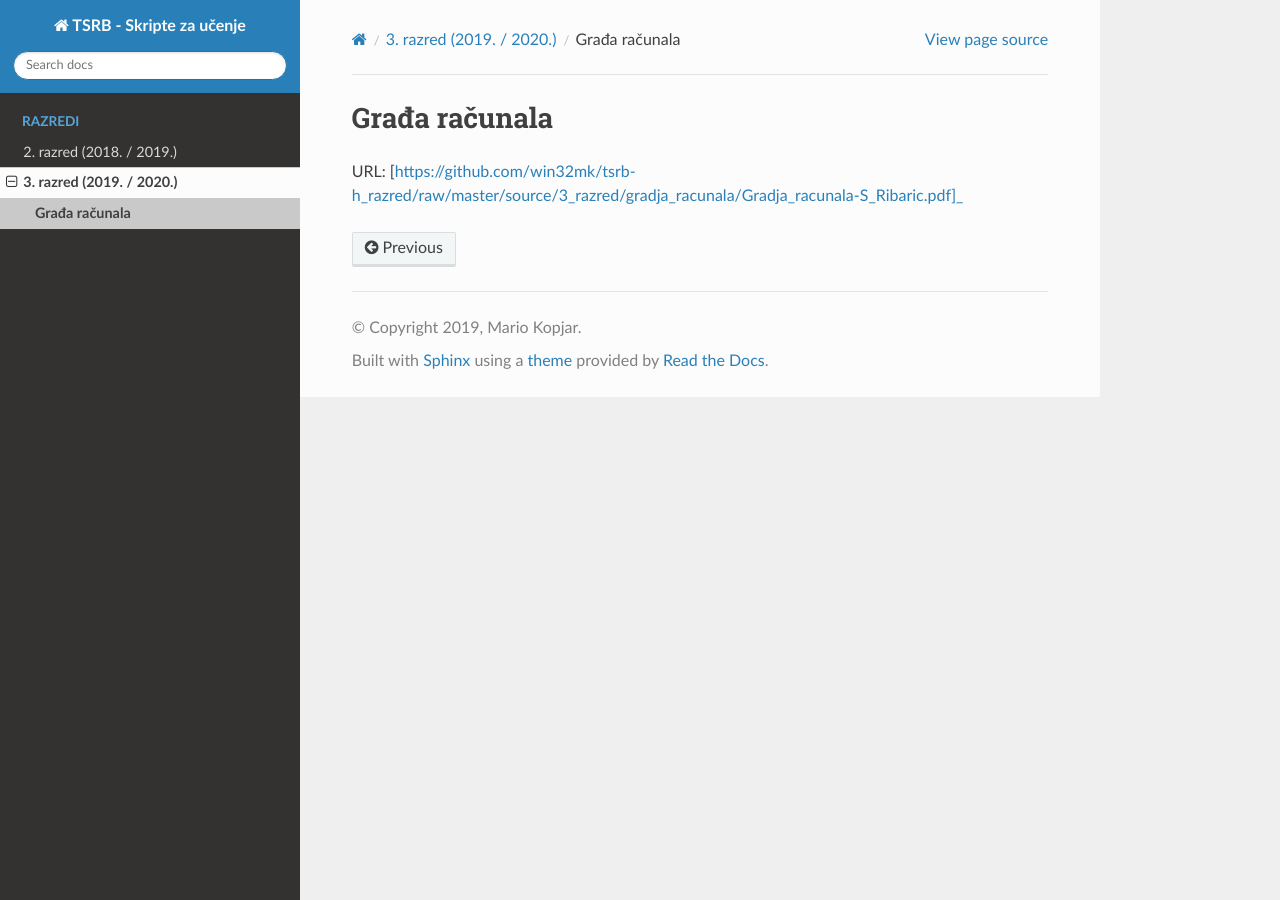
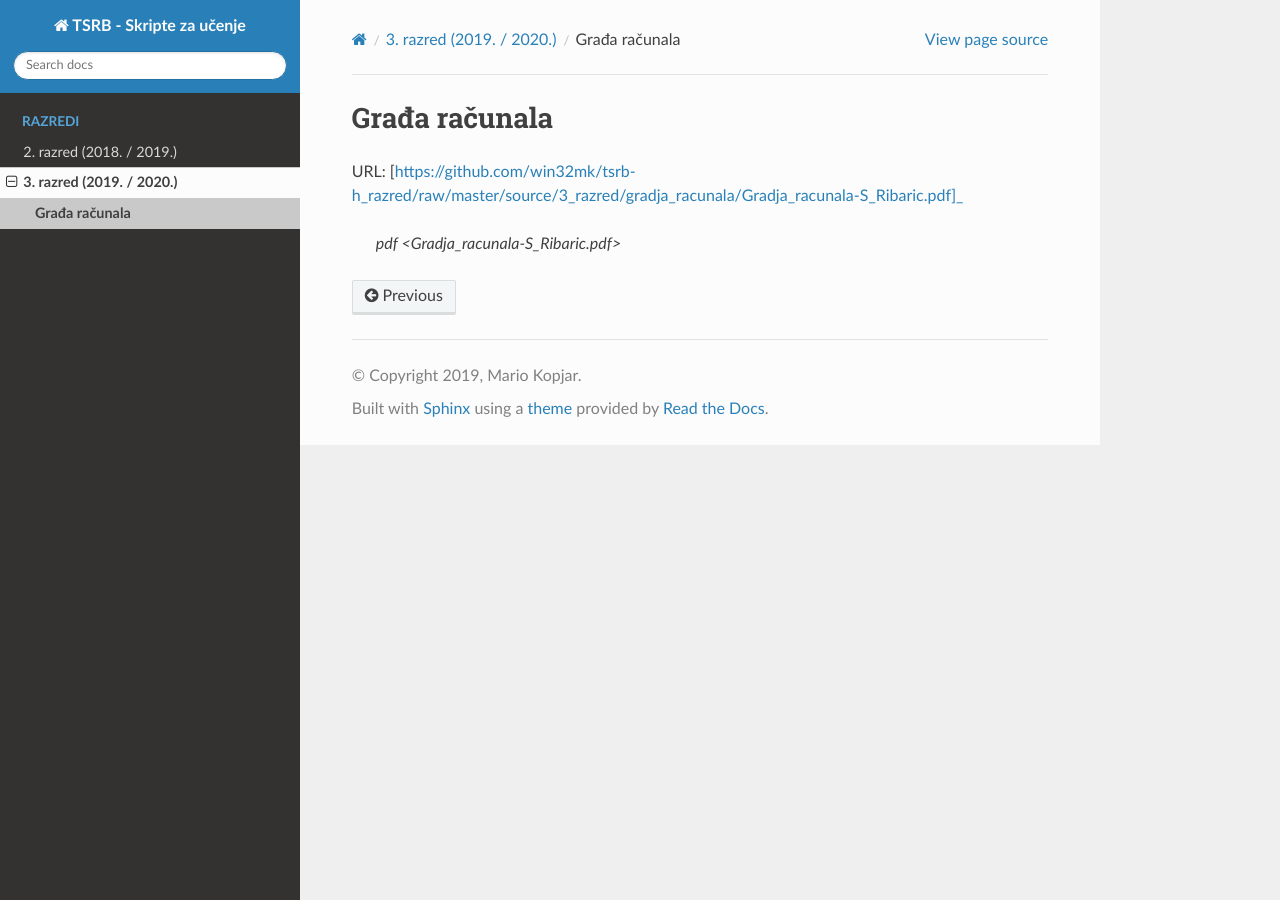
Before and after one commit to recycleTheC/tsrb-h_razred, a Sphinx documentation site: the page built from source/3_razred/gradja_racunala/index.rst, in a window 1280 px wide. Built offline with Sphinx 7.4.7 and the Read the Docs theme 2.0.0, drawn with Linux system fonts in a browser that asks for light colours; pages that are not in the unit, such as notebooks, are missing from menus.

Commit message:
Update index.rst

```diff
--- a/source/3_razred/gradja_racunala/index.rst
+++ b/source/3_razred/gradja_racunala/index.rst
@@ -12,3 +12,5 @@
 
    `Građa računala, S. Ribarić, Viskoko učilište za primjenjeno računalstvo, 2011 <index.rst_>`_
 URL: [https://github.com/win32mk/tsrb-h_razred/raw/master/source/3_razred/gradja_racunala/Gradja_racunala-S_Ribaric.pdf]_
+
+    `pdf <Gradja_racunala-S_Ribaric.pdf>`
```
